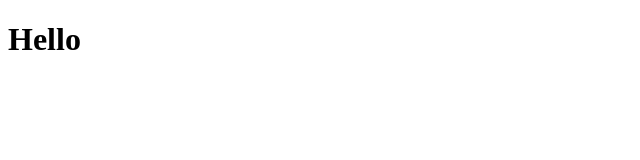
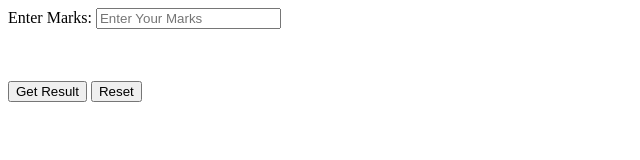
Before and after one commit to anuragnishadit/Foundation_Class, a plain HTML site: page index.html in a window 1280 px wide. Shown: the whole page, without its empty margins (0-640 px from the left). Drawn offline with Linux system fonts and the light colour scheme.

Commit message:
Update index.html

```diff
--- a/index.html
+++ b/index.html
@@ -4,8 +4,29 @@
     <meta charset="UTF-8">
     <meta name="viewport" content="width=device-width, initial-scale=1.0">
     <title>Document</title>
+    <script>
+        function getresult(){
+          let marks=document.getElementById("num").value;
+          if(marks>=50){
+            document.getElementById("result").innerHTML="Pass";
+            document.getElementById("result").style.color="green";
+          }
+          else{
+            document.getElementById("result").innerHTML="Fail";
+            document.getElementById("result").style.color="red";
+          }
+        }
+        function reset(){
+            document.getElementById("num").value="";
+            document.getElementById("result").innerHTML="";
+        }
+    </script>
 </head>
 <body>
-    <h1>Hello</h1>
+    Enter Marks: <input type="text" placeholder="Enter Your Marks" id="num">
+    <br><br>
+    <p id="result"></p><br>
+    <button onclick="getresult()">Get Result</button>
+    <button onclick="reset()">Reset</button>
 </body>
 </html>
```
